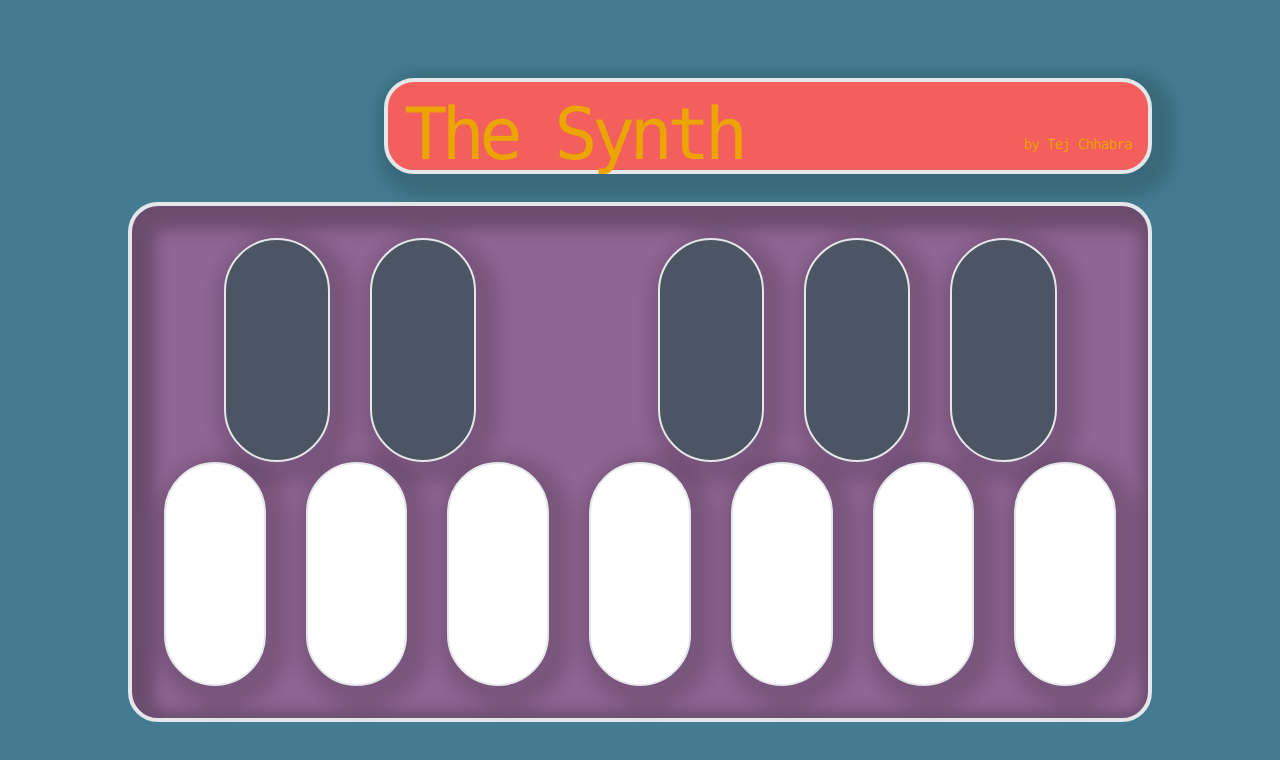
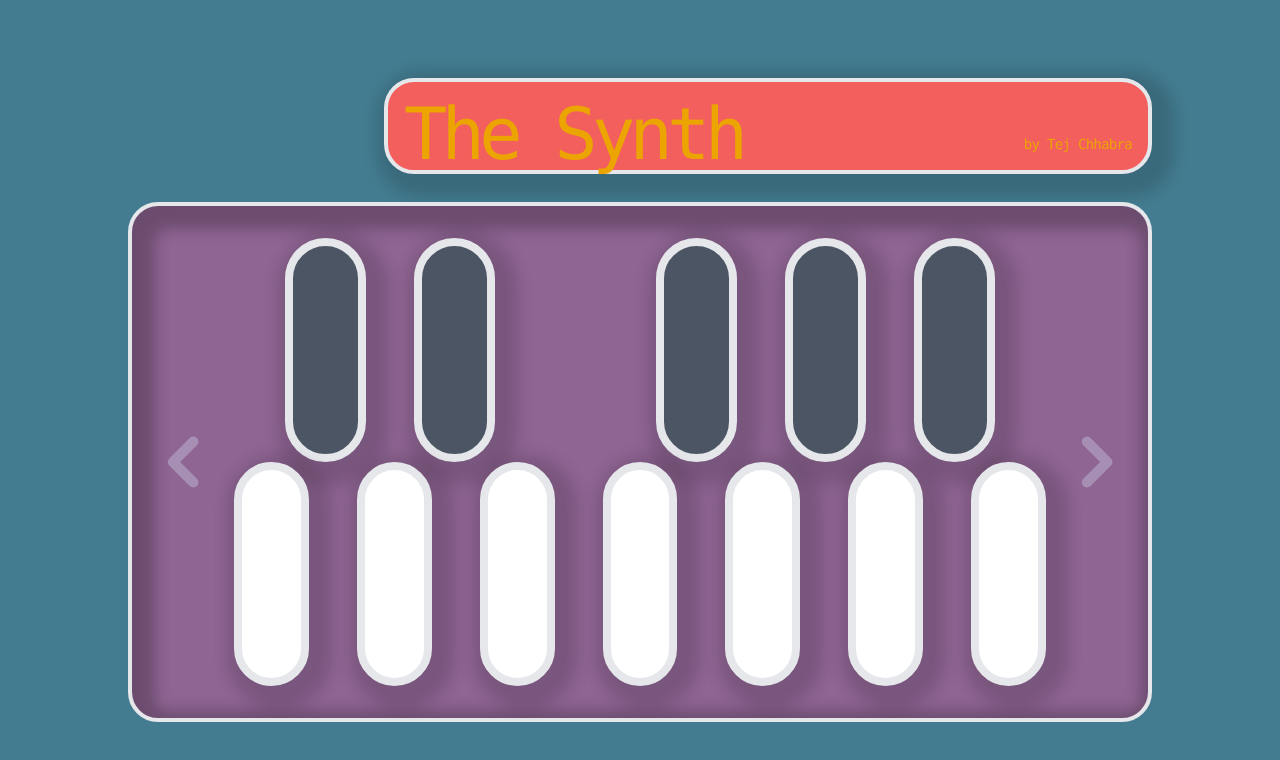
Before and after one commit to voltage-egatlov/breakingtoys, a React (Create React App) app: page / in a window 1280 px wide. Shown: the top 760 px of the page. Built offline with nearby package versions, Linux system fonts and the light colour scheme.

Commit message:
bug fixes and feature improvements
fixes octave switching and adds better octave switch handling

```diff
--- a/src/KeyboardHandler/Keyboard.tsx
+++ b/src/KeyboardHandler/Keyboard.tsx
@@ -8,24 +8,24 @@ type KeyboardProps = {
   currentScale: Note.Note[]
   indexPlaying: boolean[]
   setIndexPlaying: (idx: boolean[]) => void
-  octaveShift: number
+  octave: number
 }
 const Keyboard: FC<KeyboardProps> = ({
   currentScale,
   indexPlaying,
   setIndexPlaying,
-  octaveShift,
+  octave,
 }) => {
   return (
     <div className="self-center flex flex-col h-full w-full">
-      <div id="blackKeysLeft" className="key-container w-7/8 h-1/2">
+      <div className="key-container w-7/8 h-1/2">
         <Key
           color="black"
           index={1}
           indexPlaying={indexPlaying}
           setIndexPlaying={setIndexPlaying}
           note={currentScale[1]}
-          octaveShift={octaveShift}
+          octave={octave}
         ></Key>
         <Key
           color="black"
@@ -33,7 +33,7 @@ const Keyboard: FC<KeyboardProps> = ({
           indexPlaying={indexPlaying}
           setIndexPlaying={setIndexPlaying}
           note={currentScale[3]}
-          octaveShift={octaveShift}
+          octave={octave}
         ></Key>
         <div className="key-empty" />
         <Key
@@ -42,7 +42,7 @@ const Keyboard: FC<KeyboardProps> = ({
           indexPlaying={indexPlaying}
           setIndexPlaying={setIndexPlaying}
           note={currentScale[6]}
-          octaveShift={octaveShift}
+          octave={octave}
         ></Key>
         <Key
           color="black"
@@ -50,7 +50,7 @@ const Keyboard: FC<KeyboardProps> = ({
           indexPlaying={indexPlaying}
           setIndexPlaying={setIndexPlaying}
           note={currentScale[8]}
-          octaveShift={octaveShift}
+          octave={octave}
         ></Key>
         <Key
           color="black"
@@ -58,17 +58,17 @@ const Keyboard: FC<KeyboardProps> = ({
           indexPlaying={indexPlaying}
           setIndexPlaying={setIndexPlaying}
           note={currentScale[10]}
-          octaveShift={octaveShift}
+          octave={octave}
         ></Key>
       </div>
-      <div id="whiteKeysLeft" className="key-container w-full h-1/2">
+      <div className="key-container w-full h-1/2">
         <Key
           color="white"
           index={0}
           indexPlaying={indexPlaying}
           setIndexPlaying={setIndexPlaying}
           note={currentScale[0]}
-          octaveShift={octaveShift}
+          octave={octave}
         ></Key>
         <Key
           color="white"
@@ -76,7 +76,7 @@ const Keyboard: FC<KeyboardProps> = ({
           indexPlaying={indexPlaying}
           setIndexPlaying={setIndexPlaying}
           note={currentScale[2]}
-          octaveShift={octaveShift}
+          octave={octave}
         ></Key>
         <Key
           color="white"
@@ -84,7 +84,7 @@ const Keyboard: FC<KeyboardProps> = ({
           indexPlaying={indexPlaying}
           setIndexPlaying={setIndexPlaying}
           note={currentScale[4]}
-          octaveShift={octaveShift}
+          octave={octave}
         ></Key>
         <Key
           color="white"
@@ -92,7 +92,7 @@ const Keyboard: FC<KeyboardProps> = ({
           indexPlaying={indexPlaying}
           setIndexPlaying={setIndexPlaying}
           note={currentScale[5]}
-          octaveShift={octaveShift}
+          octave={octave}
         ></Key>
         <Key
           color="white"
@@ -100,7 +100,7 @@ const Keyboard: FC<KeyboardProps> = ({
           indexPlaying={indexPlaying}
           setIndexPlaying={setIndexPlaying}
           note={currentScale[7]}
-          octaveShift={octaveShift}
+          octave={octave}
         ></Key>
         <Key
           color="white"
@@ -108,7 +108,7 @@ const Keyboard: FC<KeyboardProps> = ({
           indexPlaying={indexPlaying}
           setIndexPlaying={setIndexPlaying}
           note={currentScale[9]}
-          octaveShift={octaveShift}
+          octave={octave}
         ></Key>
         <Key
           color="white"
@@ -116,7 +116,7 @@ const Keyboard: FC<KeyboardProps> = ({
           indexPlaying={indexPlaying}
           setIndexPlaying={setIndexPlaying}
           note={currentScale[11]}
-          octaveShift={octaveShift}
+          octave={octave}
         ></Key>
       </div>
     </div>
--- a/src/KeyboardHandler/KeyboardHandler.tsx
+++ b/src/KeyboardHandler/KeyboardHandler.tsx
@@ -1,4 +1,6 @@
 import React, { FC, useState } from "react"
+
+import * as SolidIcons from '@heroicons/react/solid'
 
 import * as Scale from "../model/scales"
 import * as Note from "../model/note"
@@ -37,26 +39,50 @@ const keyCodetoKeyIndex = (keyCode: string) => {
   }
 }
 
-const handlePlayNote = (note: Note.Note, octaveShift: number) => {
-  Synth.triggerNote(Note.getNoteShifted(note, octaveShift))
+const handlePlayNote = (note: Note.Note, octave: number) => {
+  Synth.triggerNote(Note.getNoteShifted(note, octave))
 }
-const handleEndNote = (note: Note.Note, octaveShift: number) => {
-  Synth.releaseNote(Note.getNoteShifted(note, octaveShift))
+const handleEndNote = (note: Note.Note, octave: number) => {
+  Synth.releaseNote(Note.getNoteShifted(note, octave))
 }
 
 const keyCodeToOctave = (keyCode: string): number => {
   switch (keyCode) {
-    case "ShiftRight":
+    case "Comma":
+      return -1
+    case "Period":
       return 1
-    case "ShiftLeft":
-      return -1
     default:
       return 0
   }
 }
 
+const octaveToOpacity = (octave: number): string => {
+  switch (octave) {
+    case 0:
+      return "opacity-100 text-sky-500"
+    case 1:
+      return "opacity-80 text-sky-400"
+    case 2:
+      return "opacity-60 text-sky-300"
+    case 3:
+      return "opacity-50 text-sky-200"
+    case 4:
+      return "opacity-30 text-sky-100"
+    case 5:
+      return "opacity-50 text-sky-200"
+    case 6:
+      return "opacity-60 text-sky-300"
+    case 7:
+      return "opacity-80 text-sky-400"
+    case 8:
+      return "opacity-100 text-sky-500"
+    default:
+      return "opacity-30 text-sky-100"
+  }
+}
 const KeyboardHandler: FC = () => {
-  const [octaveShift, setOctaveShift] = useState(0)
+  const [octave, setOctave] = useState(4)
   const currentScale = Scale.getScale("A", "major")
 
   const [indexPlaying, setIndexPlaying] = useState([
@@ -76,8 +102,13 @@ const KeyboardHandler: FC = () => {
 
   const handleKeyDown = (event: React.KeyboardEvent<HTMLDivElement>) => {
     const currIndex = keyCodetoKeyIndex(event.code)
-    if (keyCodeToOctave(event.code) && octaveShift === 0) {
-      setOctaveShift(keyCodeToOctave(event.code))
+    if (keyCodeToOctave(event.code) === -1 && octave > 0) {
+      Synth.releasAllNotes()
+      setOctave(octave + keyCodeToOctave(event.code))
+    }
+    if (keyCodeToOctave(event.code) === 1 && octave < 8) {
+      setOctave(octave + keyCodeToOctave(event.code))
+      Synth.releasAllNotes()
     }
     if (keyCodetoKeyIndex(event.code) !== -1) {
       setIndexPlaying(oldArray => {
@@ -86,39 +117,41 @@ const KeyboardHandler: FC = () => {
         return newArray
       })
       if (indexPlaying[currIndex] === false) {
-        handlePlayNote(currentScale[currIndex], octaveShift)
+        handlePlayNote(currentScale[currIndex], octave)
       }
     }
   }
   const handleKeyUp = (event: React.KeyboardEvent<HTMLDivElement>) => {
     const currIndex = keyCodetoKeyIndex(event.code)
-    if (keyCodeToOctave(event.code) !== 0 && octaveShift !== 0) {
-      setOctaveShift(0)
-    }
     if (keyCodetoKeyIndex(event.code) !== -1) {
       setIndexPlaying(oldArray => {
         const newArray = [...oldArray]
         newArray[currIndex] = false
         return newArray
       })
-      handleEndNote(currentScale[currIndex], octaveShift)
+      handleEndNote(currentScale[currIndex], octave)
     }
   }
+  const noOctaveSwitchClassName = "transition self-center h-12 md:h-24 lg:h-32 opacity-30 text-sky-100"
+  const octaveSwitchClassName =  "transition self-center h-12 md:h-24 lg:h-32 " + octaveToOpacity(octave)
 
   return (
     <div
-      className="justify-center self-center flex flex-col h-[65vh] w-full bg-accent-purple p-8 rounded-[30px] shadow-box-inner border-4"
+      className="justify-center self-center flex flex-row h-[65vh] w-full bg-accent-purple py-8 rounded-[30px] shadow-box-inner border-4"
       tabIndex={0}
       onKeyDown={handleKeyDown}
       onKeyUp={handleKeyUp}
     >
+      <SolidIcons.ChevronLeftIcon className={octave<4?octaveSwitchClassName:noOctaveSwitchClassName} />
       <Keyboard
         currentScale={currentScale}
         indexPlaying={indexPlaying}
         setIndexPlaying={setIndexPlaying}
-        octaveShift={octaveShift}
+        octave={octave}
       />
+      <SolidIcons.ChevronRightIcon className={octave>4?octaveSwitchClassName:noOctaveSwitchClassName} />
     </div>
+
   )
 }
 
--- a/src/KeyboardHandler/Keys.tsx
+++ b/src/KeyboardHandler/Keys.tsx
@@ -18,7 +18,7 @@ type KeyProps = {
   indexPlaying: boolean[]
   setIndexPlaying: (idx: boolean[]) => void
   note: Note.Note
-  octaveShift: number
+  octave: number
 }
 
 const Key: FC<KeyProps> = ({
@@ -27,7 +27,7 @@ const Key: FC<KeyProps> = ({
   indexPlaying,
   setIndexPlaying,
   note,
-  octaveShift,
+  octave,
 }) => {
   const keyColorClass = keyColorToClass(color)
   const className = !indexPlaying[index]
@@ -38,13 +38,13 @@ const Key: FC<KeyProps> = ({
     const newArray = [...indexPlaying]
     newArray[index] = true
     setIndexPlaying(newArray)
-    Synth.triggerNote(Note.getNoteShifted(note, octaveShift))
+    Synth.triggerNote(Note.getNoteShifted(note, octave))
   }
   const handleOnMouseUp = () => {
     const newArray = [...indexPlaying]
     newArray[index] = false
     setIndexPlaying(newArray)
-    Synth.releaseNote(Note.getNoteShifted(note, octaveShift))
+    Synth.releaseNote(Note.getNoteShifted(note, octave))
   }
   return (
     <div
--- a/src/model/note.ts
+++ b/src/model/note.ts
@@ -13,12 +13,12 @@ export const getNote = (thisNote: Note): string => {
   }
 }
 
-export const getNoteShifted = (thisNote: Note, octaves: number): Note => {
+export const getNoteShifted = (thisNote: Note, octave: number): Note => {
   if (thisNote !== null) {
     return {
       noteLetter: thisNote.noteLetter,
       noteAccidental: thisNote.noteAccidental,
-      noteOctave: thisNote.noteOctave + octaves,
+      noteOctave: octave,
       noteLength: thisNote.noteLength,
     }
   } else {
--- a/src/model/synth.ts
+++ b/src/model/synth.ts
@@ -10,3 +10,7 @@ export const triggerNote = (note: Note.Note): void => {
 export const releaseNote = (note: Note.Note): void => {
   synth.triggerRelease(Note.getNote(note))
 }
+
+export const releasAllNotes = (): void => {
+  synth.releaseAll()
+}
--- a/src/tailwind.css
+++ b/src/tailwind.css
@@ -13,11 +13,11 @@
     @apply h-40
   }
   .key-wh {
-    @apply box-border border-2 bg-white rounded-full flex min-w-[40px] grow shadow-key-small transition
+    @apply box-border border-2 md:border-4 lg:border-8 bg-white rounded-full flex min-w-[40px] grow shadow-key-small transition
   }
 
   .key-bl {
-    @apply box-border border-2 bg-gray-600 rounded-full flex min-w-[40px] grow shadow-key-small transition
+    @apply box-border border-2 md:border-4 lg:border-8 bg-gray-600 rounded-full flex min-w-[40px] grow shadow-key-small transition
   }
 
   .key-border{
@@ -29,7 +29,7 @@
   }
 
   .key-container {
-    @apply flex flex-row self-center justify-evenly gap-4 md:gap-7 lg:gap-10
+    @apply flex flex-row self-center justify-evenly space-x-4 md:space-x-7 lg:space-x-12
   }
 
   .knob-style{
```
